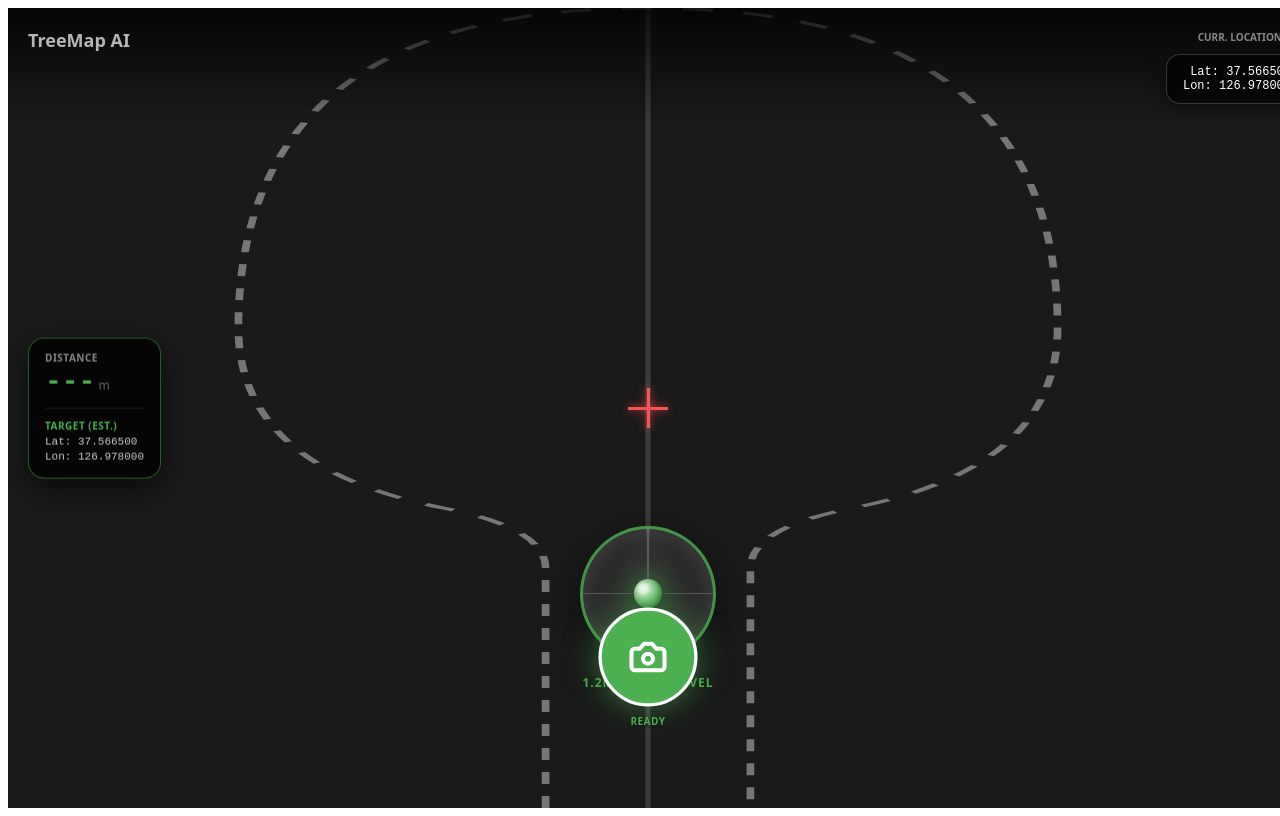
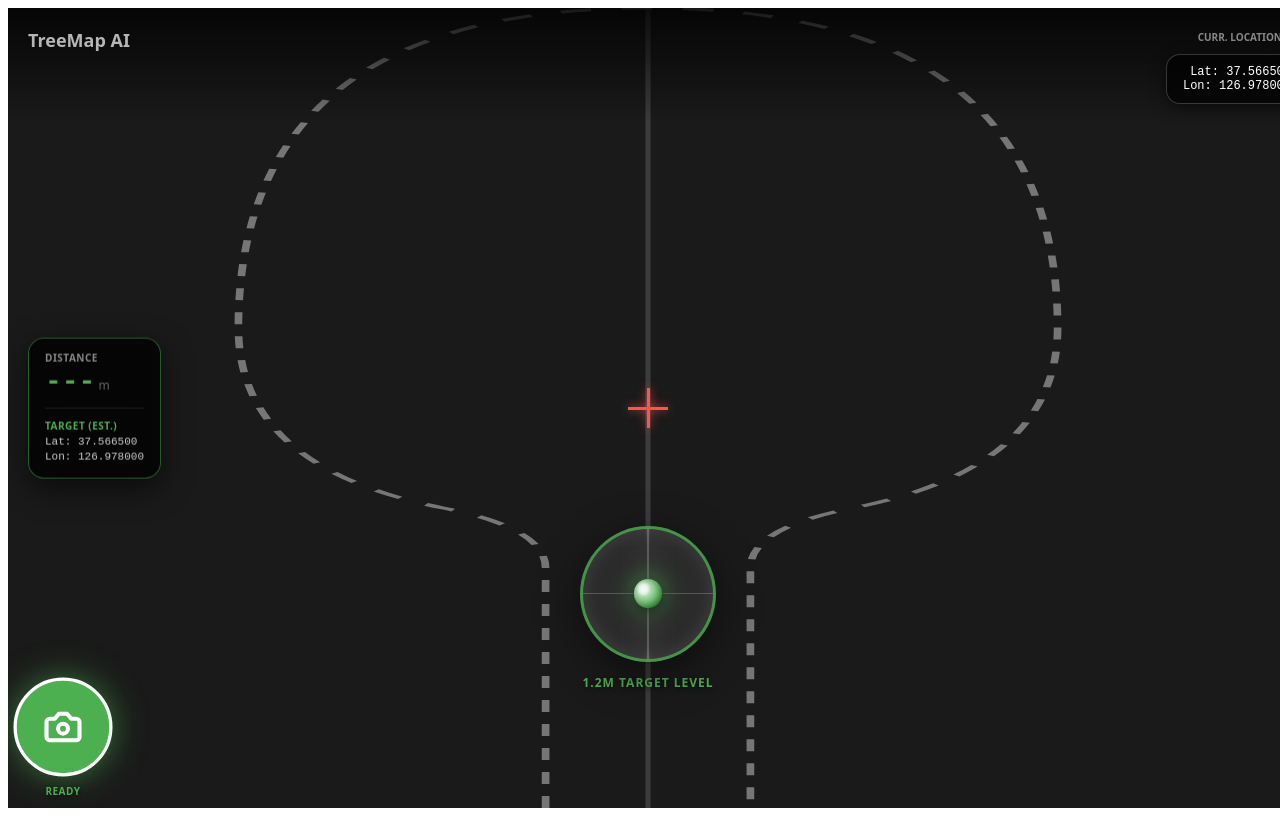
Before and after one commit to boheni07/TreeMap, a React (Vite) app in the folder simulation/: page / in a window 1280 px wide. Built offline with nearby package versions, Linux system fonts and the light colour scheme; no server answers.

Commit message:
Move capture button to bottom left with 10px margin

```diff
--- a/simulation/src/App.tsx
+++ b/simulation/src/App.tsx
@@ -172,7 +172,7 @@ const TreeSurveySimulator = () => {
                 </div>
 
                 {/* 촬영 버튼 */}
-                <div style={{ position: 'absolute', left: '50%', bottom: 'clamp(40px, 10vh, 80px)', transform: 'translateX(-50%)', zIndex: 40, display: 'flex', flexDirection: 'column', alignItems: 'center' }}>
+                <div style={{ position: 'absolute', left: '10px', bottom: '10px', zIndex: 40, display: 'flex', flexDirection: 'column', alignItems: 'center' }}>
                     <button
                         onClick={handleCapture}
                         disabled={!isVertical || captureStatus?.type === 'error'}
```
